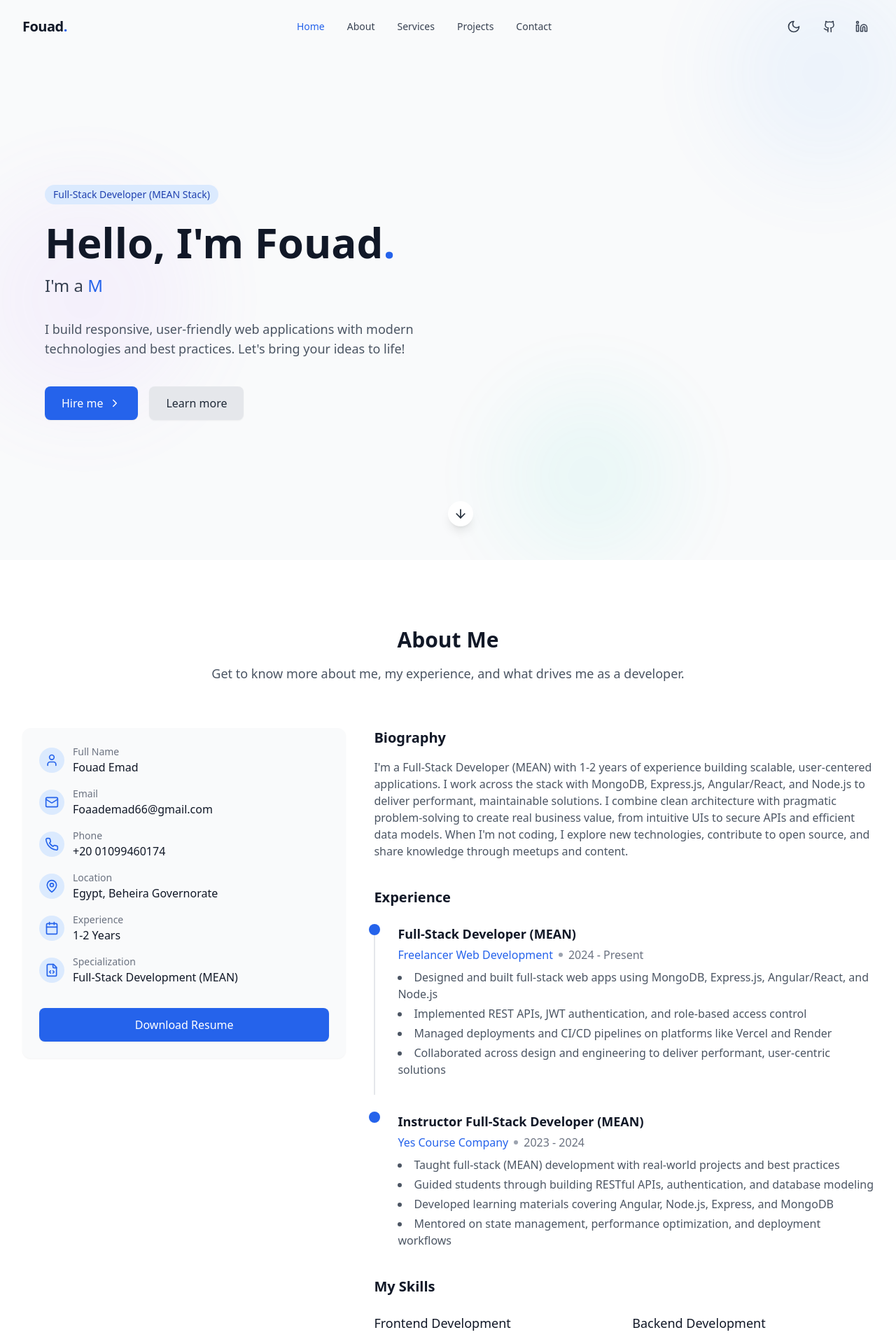
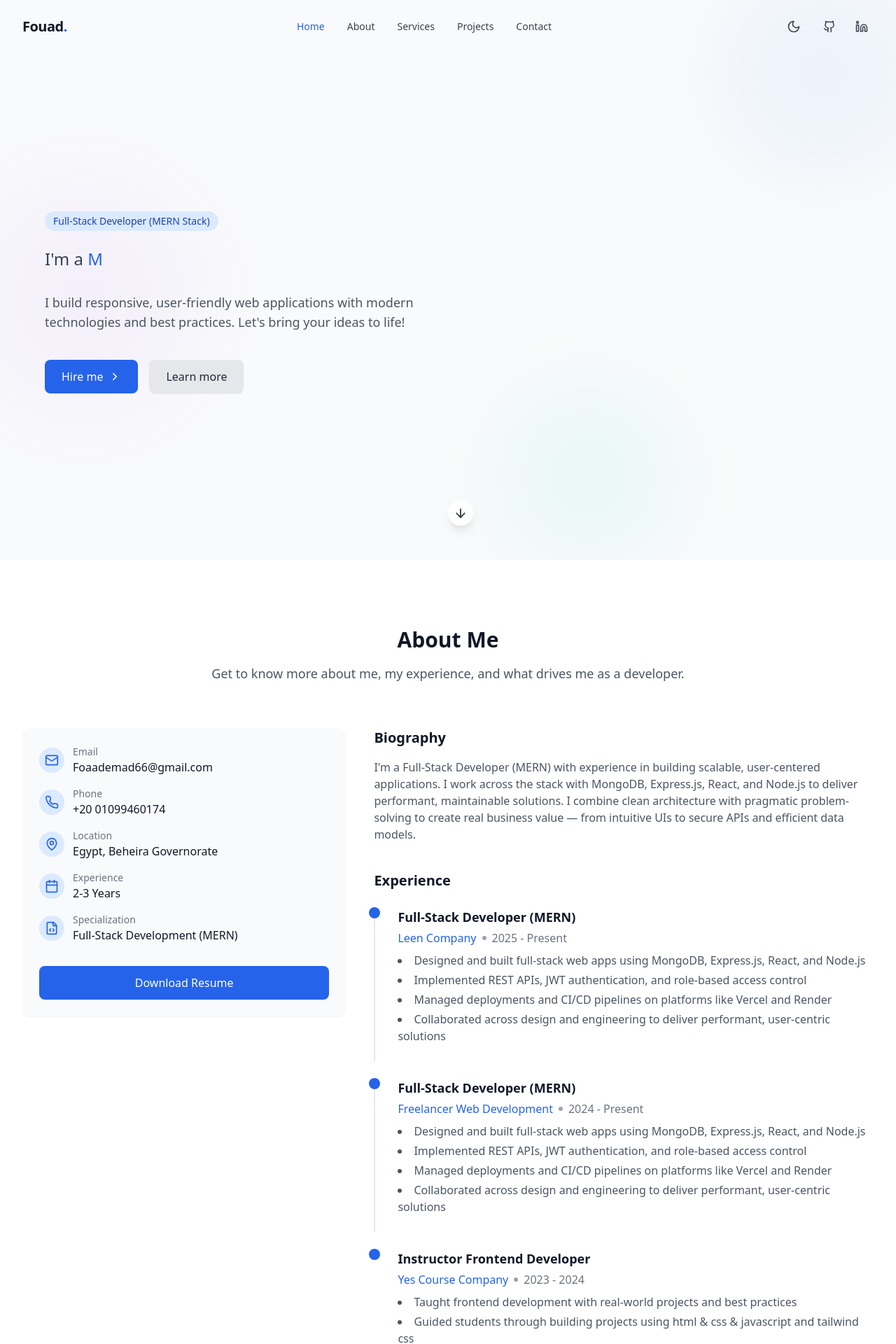
Before and after one commit to foaademad/MY-Pr2file, a React (Vite) app: page / in a window 1280 px wide. Shown: the top 1920 px of the page at 70% size. Built offline with nearby package versions, Linux system fonts and the light colour scheme.

Commit message:
update the exprenice

```diff
--- a/index.html
+++ b/index.html
@@ -4,8 +4,8 @@
     <meta charset="UTF-8" />
     <link rel="icon" type="image/svg+xml" href="./public//image/img.jpg" class="rounded-full "/>
     <meta name="viewport" content="width=device-width, initial-scale=1.0" />
-    <meta name="description" content="Fouad Emad - Full-Stack Developer (MEAN Stack). Building end-to-end web applications with MongoDB, Express.js, Angular, and Node.js." />
-    <title>Fouad Emad | Full-Stack Developer (MEAN Stack)</title>
+    <meta name="description" content="Fouad Emad - Full-Stack Developer (MERN Stack). Building end-to-end web applications with MongoDB, Express.js, React, and Node.js." />
+    <title>Fouad Emad | Full-Stack Developer (MERN Stack)</title>
   </head>
   <body>
     <div id="root"></div>
--- a/src/components/AboutSection.tsx
+++ b/src/components/AboutSection.tsx
@@ -1,5 +1,5 @@
 import React from 'react';
-import { User, Mail, Phone, MapPin, Calendar, FileCode } from 'lucide-react';
+import { Mail, Phone, MapPin, Calendar, FileCode } from 'lucide-react';
 import { aboutMe, skills, experiences } from '../data/portfolioData';
 
 const AboutSection: React.FC = () => {
@@ -39,15 +39,7 @@ const AboutSection: React.FC = () => {
           <div className="lg:col-span-2">
             <div className="bg-gray-50 dark:bg-gray-800 rounded-xl p-6 shadow-sm transition-colors">
               <div className="space-y-4">
-                <div className="flex items-center space-x-3">
-                  <div className="p-2 bg-blue-100 dark:bg-blue-900/30 rounded-full text-blue-600 dark:text-blue-400">
-                    <User size={20} />
-                  </div>
-                  <div>
-                    <p className="text-sm text-gray-500 dark:text-gray-400">Full Name</p>
-                    <p className="font-medium text-gray-900 dark:text-white">{aboutMe.name}</p>
-                  </div>
-                </div>
+
 
                 <div className="flex items-center space-x-3">
                   <div className="p-2 bg-blue-100 dark:bg-blue-900/30 rounded-full text-blue-600 dark:text-blue-400">
@@ -89,7 +81,7 @@ const AboutSection: React.FC = () => {
                   </div>
                   <div>
                     <p className="text-sm text-gray-500 dark:text-gray-400">Experience</p>
-                    <p className="font-medium text-gray-900 dark:text-white">1-2 Years</p>
+                    <p className="font-medium text-gray-900 dark:text-white">2-3 Years</p>
                   </div>
                 </div>
 
@@ -99,14 +91,14 @@ const AboutSection: React.FC = () => {
                   </div>
                   <div>
                     <p className="text-sm text-gray-500 dark:text-gray-400">Specialization</p>
-                    <p className="font-medium text-gray-900 dark:text-white">Full-Stack Development (MEAN)</p>
+                    <p className="font-medium text-gray-900 dark:text-white">Full-Stack Development (MERN)</p>
                   </div>
                 </div>
               </div>
 
               <div className="mt-8">
                 <a
-                  href="/Fouad Emad Full-Stack Developer (MEAN Stack).pdf"
+                  href="/Fouad Emad Full-Stack Developer (MERN Stack).pdf"
                   target="_blank"
                   download="My_Resume.pdf"
                   className="inline-flex items-center justify-center w-full py-3 px-4 bg-blue-600 hover:bg-blue-700 text-white font-medium rounded-lg transition-colors shadow-sm"
@@ -142,7 +134,18 @@ const AboutSection: React.FC = () => {
                         {exp.position}
                       </h4>
                       <div className="flex flex-wrap items-center gap-2 mt-1 mb-2">
-                        <span className="text-blue-600 dark:text-blue-400 font-medium">{exp.company}</span>
+                        {exp.companyUrl ? (
+                          <a
+                            href={exp.companyUrl}
+                            target="_blank"
+                            rel="noopener noreferrer"
+                            className="text-blue-600 dark:text-blue-400 font-medium hover:underline"
+                          >
+                            {exp.company}
+                          </a>
+                        ) : (
+                          <span className="text-blue-600 dark:text-blue-400 font-medium">{exp.company}</span>
+                        )}
                         <span className="w-1.5 h-1.5 rounded-full bg-gray-400 dark:bg-gray-600"></span>
                         <span className="text-gray-500 dark:text-gray-400">{exp.duration}</span>
                       </div>
--- a/src/components/HeroSection.tsx
+++ b/src/components/HeroSection.tsx
@@ -8,7 +8,7 @@ const HeroSection: React.FC = () => {
   const typingRef = useRef<HTMLSpanElement>(null);
 
   useEffect(() => {
-    const texts = ["Full-Stack Developer", "MEAN Specialist", "Node.js & Express", "MongoDB & React"];
+    const texts = ["Full-Stack Developer", "MERN Specialist", "Node.js & Express", "MongoDB & React"];
     let textIndex = 0;
     let charIndex = 0;
     let isDeleting = false;
@@ -81,10 +81,7 @@ const HeroSection: React.FC = () => {
                 {aboutMe.title}
               </div>
 
-              <h1 className="text-4xl sm:text-5xl md:text-6xl font-extrabold text-gray-900 dark:text-white mb-4 transition-colors animate-fade-in-up animation-delay-100">
-                Hello, I'm<br className="md:hidden" /> {aboutMe.name.split(' ')[0]}
-                <span className="text-blue-600 dark:text-blue-400">.</span>
-              </h1>
+
 
               <h2 className="text-xl sm:text-2xl text-gray-700 dark:text-gray-300 transition-colors mb-8 h-8 animate-fade-in-up animation-delay-200">
                 I'm a <span ref={typingRef} className="text-blue-600 dark:text-blue-400 font-medium"></span>
@@ -117,7 +114,7 @@ const HeroSection: React.FC = () => {
               <div className="relative w-full aspect-square max-w-md mx-auto">
                 <img
                   src={aboutMe.profileImage}
-                  alt={aboutMe.name}
+                  alt={aboutMe.title}
                   className="rounded-full shadow-2xl object-cover w-full h-full"
                 />
                 <div className="absolute inset-0 rounded-full ring-1 ring-black/10 dark:ring-white/10"></div>
--- a/src/components/Navbar.tsx
+++ b/src/components/Navbar.tsx
@@ -1,5 +1,5 @@
 import React, { useState, useEffect } from 'react';
-import { Menu, X, Moon, Sun, Github, Linkedin, Twitter } from 'lucide-react';
+import { Menu, X, Moon, Sun, Github, Linkedin,  } from 'lucide-react';
 import { useTheme } from '../context/ThemeContext';
 import { useNavigation } from '../context/NavigationContext';
 import { aboutMe } from '../data/portfolioData';
--- a/src/data/portfolioData.ts
+++ b/src/data/portfolioData.ts
@@ -26,6 +26,7 @@ export interface Service {
 export interface Experience {
   id: string;
   company: string;
+  companyUrl?: string;
   position: string;
   duration: string;
   description: string[];
@@ -358,8 +359,8 @@ export const projects: Project[] = [
 export const services: Service[] = [
   {
     id: 'service1',
-    title: 'Full-Stack Development (MEAN)',
-    description: 'Designing and building end-to-end web apps with MongoDB, Express.js, Angular, and Node.js.',
+    title: 'Full-Stack Development (MERN)',
+    description: 'Designing and building end-to-end web apps with MongoDB, Express.js, React, and Node.js.',
     icon: 'code'
   },
   {
@@ -389,19 +390,32 @@ export const services: Service[] = [
   {
     id: 'service6',
     title: 'Technical Consultation',
-    description: 'Providing expert advice on full-stack (MEAN) architecture, technology choices, and deployment strategies.',
+    description: 'Providing expert advice on full-stack (MERN) architecture, technology choices, and deployment strategies.',
     icon: 'message-square'
   }
 ];
 
 export const experiences: Experience[] = [
   {
+    id: 'exp3',
+    company: 'Leen Company',
+    companyUrl: 'https://leen.work/',
+    position: 'Full-Stack Developer (MERN)',
+    duration: '2025 - Present',
+    description: [
+      'Designed and built full-stack web apps using MongoDB, Express.js, React, and Node.js',
+      'Implemented REST APIs, JWT authentication, and role-based access control',
+      'Managed deployments and CI/CD pipelines on platforms like Vercel and Render',
+      'Collaborated across design and engineering to deliver performant, user-centric solutions'
+    ]
+  },
+  {
     id: 'exp1',
     company: 'Freelancer Web Development',
-    position: 'Full-Stack Developer (MEAN)',
+    position: 'Full-Stack Developer (MERN)',
     duration: '2024 - Present',
     description: [
-      'Designed and built full-stack web apps using MongoDB, Express.js, Angular/React, and Node.js',
+      'Designed and built full-stack web apps using MongoDB, Express.js, React, and Node.js',
       'Implemented REST APIs, JWT authentication, and role-based access control',
       'Managed deployments and CI/CD pipelines on platforms like Vercel and Render',
       'Collaborated across design and engineering to deliver performant, user-centric solutions'
@@ -410,12 +424,12 @@ export const experiences: Experience[] = [
   {
     id: 'exp2',
     company: 'Yes Course Company',
-    position: 'Instructor Full-Stack Developer (MEAN)',
+    position: 'Instructor Frontend Developer',
     duration: '2023 - 2024',
     description: [
-      'Taught full-stack (MEAN) development with real-world projects and best practices',
-      'Guided students through building RESTful APIs, authentication, and database modeling',
-      'Developed learning materials covering Angular, Node.js, Express, and MongoDB',
+      'Taught frontend development with real-world projects and best practices',
+      'Guided students through building projects using html & css & javascript and tailwind css ',
+      'Developed learning materials covering React Js & Tailwind Css & JavaScript & TypeScript and Teamwork',
       'Mentored on state management, performance optimization, and deployment workflows'
     ]
   }
@@ -423,14 +437,12 @@ export const experiences: Experience[] = [
 
 export const aboutMe = {
   name: 'Fouad Emad',
-  title: 'Full-Stack Developer (MEAN Stack)',
+  title: 'Full-Stack Developer (MERN Stack)',
   location: 'Egypt, Beheira Governorate',
   email: 'Foaademad66@gmail.com',
   phone: '+20 01099460174',
   github: 'github.com/foaademad',
   linkedin: 'www.linkedin.com/in/fouad-el-bakly-2ba15a251/',
   profileImage: './image/img.jpg',
-  bio: `I'm a Full-Stack Developer (MEAN) with 1-2 years of experience building scalable, user-centered applications. I work across the stack with MongoDB, Express.js, Angular/React, and Node.js to deliver performant, maintainable solutions.
-  I combine clean architecture with pragmatic problem-solving to create real business value, from intuitive UIs to secure APIs and efficient data models.
-  When I'm not coding, I explore new technologies, contribute to open source, and share knowledge through meetups and content.`
+  bio: `I'm a Full-Stack Developer (MERN) with experience in building scalable, user-centered applications. I work across the stack with MongoDB, Express.js, React, and Node.js to deliver performant, maintainable solutions. I combine clean architecture with pragmatic problem-solving to create real business value — from intuitive UIs to secure APIs and efficient data models.`
 };
```
